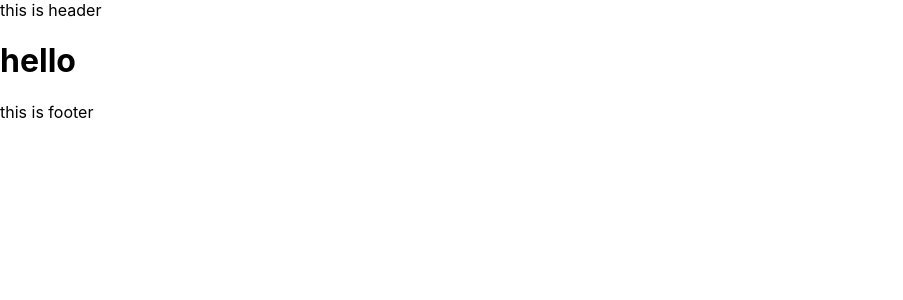
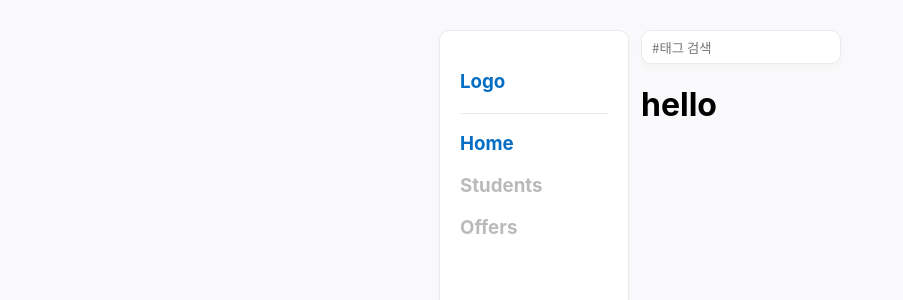
Before and after one commit to moonkey48/probably, a Next.js app: page /main in a window 1280 px wide. Shown: the top 300 px of the page, without its empty margins (0-903 px from the left). Built offline with nearby package versions, Linux system fonts and the light colour scheme.

Commit message:
Sidebar & Header added

```diff
--- /dev/null
+++ b/components/Seo.js
@@ -0,0 +1,11 @@
+import Head from 'next/head'
+export default function Seo({title}){
+    return <Head>
+        <title>handongin | {title}</title>
+        <link rel="preconnect" href="https://fonts.googleapis.com"/>
+        <link rel="preconnect" href="https://fonts.gstatic.com" crossorigin/>
+        <link href="https://fonts.googleapis.com/css2?family=Noto+Sans+KR:wght@400;500;700;900&family=Noto+Serif:ital,wght@0,400;0,700;1,400&display=swap" rel="stylesheet"></link>
+        {/* <meta name="description" content="Generated by create next app" />
+        <link rel="icon" href="/favicon.ico" /> */}
+    </Head>
+}
--- /dev/null
+++ b/components/SideBar.js
@@ -0,0 +1,35 @@
+export default function SideBar({clicked}){
+    return <section>
+        <h3 className='logo'>Logo</h3>
+        <h3 className={clicked === 'Home'?'active':'unActive'}>Home</h3>
+        <h3 className={clicked === 'Students'?'active':'unActive'}>Students</h3>
+        <h3 className={clicked === 'Offers'?'active':'unActive'}>Offers</h3>
+        <style jsx>{`
+        section{
+            width:190px;
+            height: 90vh;
+            background-color: #fff;
+            border-radius: 10px;
+            padding: 20px;
+            border: 1px solid #EBEBED;
+            box-shadow: 0px 4px 4px #F5F5F5;
+        }
+        .logo{
+            color:#036EC3;
+            border-bottom: 1px solid #EBEBED;
+            padding-bottom: 20px;
+        }
+        .active{
+            color:#036EC3;
+        }
+        .unActive{
+            color:#BABABA;
+            cursor: pointer;
+            transition: color 0.2s;
+        }
+        .unActive:hover{
+            color:#036EC3;
+        }
+        `}</style>
+    </section>
+}
--- a/components/header.js
+++ b/components/header.js
@@ -1,5 +1,32 @@
-export default function Header(){
-    return<header>
-        this is header
+import { useRef } from 'react';
+
+export default function Header({setTags, tags}){
+    const inputRef = useRef();
+    const formRef = useRef();
+    const handleSearch = (e) =>{
+        e.preventDefault();
+        const newTag = [...tags, inputRef.current.value];
+        setTags(newTag);
+    }
+    return <header>
+        <form ref={formRef} onSubmit={(e)=>handleSearch(e)}>
+            <input ref={inputRef} type='text' placeholder='#태그 검색' ></input>
+        </form>
+        <style jsx>{`
+            input{
+                width: 200px;
+                height:34px;
+                background: #FFFFFF;
+                border: 1px solid #EBEBED;
+                box-shadow: 0px 4px 4px #F5F5F5;
+                border-radius: 10px;
+                padding-left: 10px;
+                font-family: 'Noto Sans KR';
+                color: #686868;
+            }
+            input:focus{
+                outline:none;
+            }
+        `}</style>
     </header>
 }
--- a/pages/main.js
+++ b/pages/main.js
@@ -2,8 +2,11 @@ import { useState,useEffect } from 'react';
 import { useRouter } from 'next/router';
 import Footer from '../components/footer';
 import Header from '../components/header';
+import SideBar from '../components/SideBar';
+import Seo from '../components/Seo';
 
 export default function Main(){
+    const [tags, setTags] = useState([]);
     const [user,setUser] = useState({
         uid:'',
         name:'',
@@ -17,11 +20,34 @@ export default function Main(){
             email: router.query.email,
         })
     },[]);
-    return <main>
-        <Header/>
-        <div>
-            <h1>hello {user.name}</h1>
-        </div>
-        <Footer/>
-    </main>
+    return <>
+    <Seo title='Home'/>
+    <div className='container'>
+        <SideBar clicked='Home'/>
+        <main className='main'>
+            <Header setTags={setTags} tags={tags}/>
+            <div>
+                <ul>{
+                    tags.length>0?
+                    tags.map(tag=><li>#{tag}</li>)
+                    :''
+                }</ul>
+                <h1>hello {user.name}</h1>
+            </div>
+        </main>
+    </div>
+    <style jsx>{`
+    .container{
+        display:flex;
+        flex-direction: row;
+        justify-content:center;
+        margin-top: 30px;
+        gap:12px;
+    }
+    .main{
+        display:flex;
+        flex-direction: column;
+    }
+    `}</style>
+    </>
 }
--- a/service/firebase.js
+++ b/service/firebase.js
@@ -4,11 +4,9 @@ class Firebase{
         this.auth = getAuth();
     }
     async login(resultFunc){
-        console.log(process.env.API_KEY);
         const provider = new GoogleAuthProvider;
         await signInWithPopup(this.auth, provider)
           .then((result) => {
-            console.log('login successed!');
             resultFunc({ uid:result.user.uid ,name:result.user.displayName, email:result.user.email});
           }).catch(() => {
             console.log('error in log in');
--- a/styles/globals.css
+++ b/styles/globals.css
@@ -4,6 +4,7 @@ body {
   margin: 0;
   font-family: -apple-system, BlinkMacSystemFont, Segoe UI, Roboto, Oxygen,
     Ubuntu, Cantarell, Fira Sans, Droid Sans, Helvetica Neue, sans-serif;
+  background-color: #F9F9FB;
 }
 
 a {
```
Also changed, not shown: pages/index.js (+2 -6 lines).
